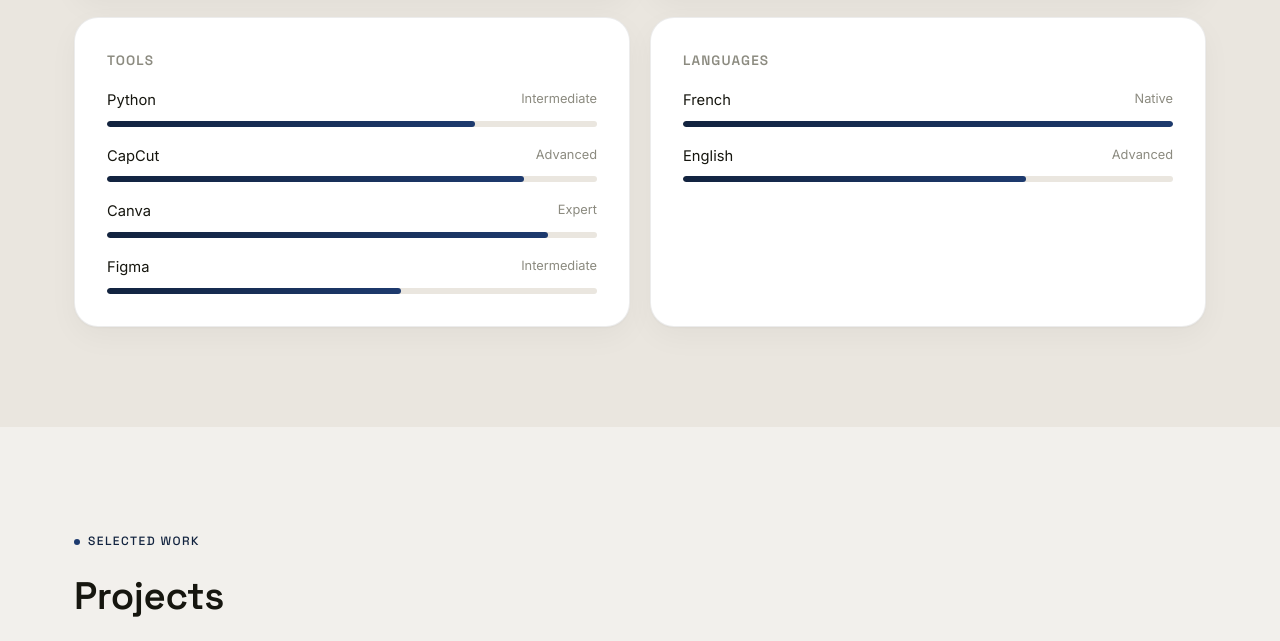
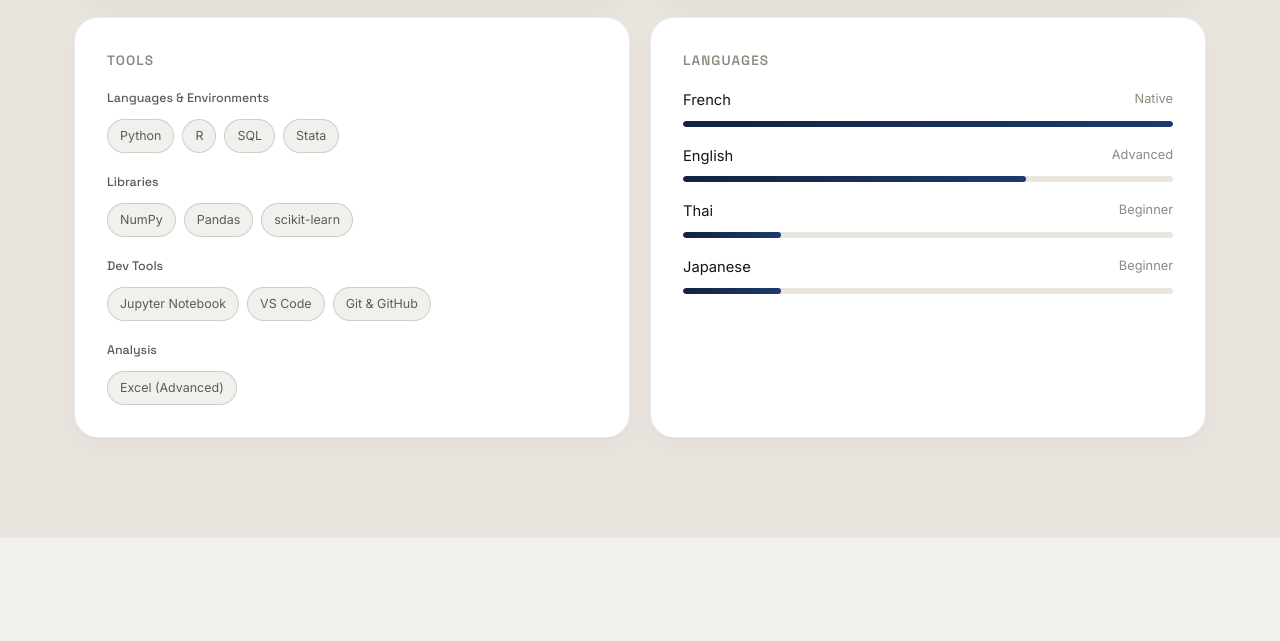
Before and after one commit to Annaatg/Portfolio, a plain HTML site: page index.html in a window 1280 px wide. Shown: the part 2915-3556 px from the top of the page. Drawn offline with Linux system fonts and the light colour scheme.

Commit message:
Rework the Tools card into categorized tags, add Thai & Japanese (#6)
Replace the Tools skill-bar list (Python/CapCut/Canva/Figma with
percentage bars) with grouped tag chips matching her actual technical
stack: Languages & Environments (Python, R, SQL, Stata), Libraries
(NumPy, Pandas, scikit-learn), Dev Tools (Jupyter Notebook, VS Code,
Git & GitHub), and Analysis (Excel Advanced).

Add Thai and Japanese to the Languages card, both at Beginner level.


Claude-Session: https://claude.ai/code/session_01AxbFoZgN3brWCyt3xGpQXH

Co-authored-by: Claude <noreply@anthropic.com>

```diff
--- a/css/style.css
+++ b/css/style.css
@@ -592,6 +592,25 @@ h1, h2, h3, h4, h5 {
   margin-bottom: 18px;
 }
 
+.tool-category {
+  margin-bottom: 20px;
+}
+
+.tool-category:last-child {
+  margin-bottom: 0;
+}
+
+.tool-category-label {
+  font-family: var(--font-display);
+  font-size: 0.78rem;
+  color: var(--text-muted);
+  margin-bottom: 10px;
+}
+
+.tool-category .service-tags {
+  margin-top: 0;
+}
+
 .skill-row {
   margin-bottom: 18px;
 }
--- a/index.html
+++ b/index.html
@@ -185,21 +185,40 @@
 
 				<div class="bento-card col-span-2 reveal skill-group">
 					<h4 data-key="tools-label">Tools</h4>
-					<div class="skill-row">
-						<div class="skill-row-head"><span>Python</span><span class="skill-level" data-key="level-intermediate">Intermediate</span></div>
-						<div class="skill-bar"><div class="skill-bar-fill" style="width:75%"></div></div>
+
+					<div class="tool-category">
+						<div class="tool-category-label" data-key="cat-languages-env">Languages &amp; Environments</div>
+						<div class="service-tags">
+							<span class="tag-chip">Python</span>
+							<span class="tag-chip">R</span>
+							<span class="tag-chip">SQL</span>
+							<span class="tag-chip">Stata</span>
+						</div>
 					</div>
-					<div class="skill-row">
-						<div class="skill-row-head"><span>CapCut</span><span class="skill-level" data-key="level-advanced">Advanced</span></div>
-						<div class="skill-bar"><div class="skill-bar-fill" style="width:85%"></div></div>
+
+					<div class="tool-category">
+						<div class="tool-category-label" data-key="cat-libraries">Libraries</div>
+						<div class="service-tags">
+							<span class="tag-chip">NumPy</span>
+							<span class="tag-chip">Pandas</span>
+							<span class="tag-chip">scikit-learn</span>
+						</div>
 					</div>
-					<div class="skill-row">
-						<div class="skill-row-head"><span>Canva</span><span class="skill-level" data-key="level-expert">Expert</span></div>
-						<div class="skill-bar"><div class="skill-bar-fill" style="width:90%"></div></div>
+
+					<div class="tool-category">
+						<div class="tool-category-label" data-key="cat-devtools">Dev Tools</div>
+						<div class="service-tags">
+							<span class="tag-chip">Jupyter Notebook</span>
+							<span class="tag-chip">VS Code</span>
+							<span class="tag-chip">Git &amp; GitHub</span>
+						</div>
 					</div>
-					<div class="skill-row">
-						<div class="skill-row-head"><span>Figma</span><span class="skill-level" data-key="level-intermediate">Intermediate</span></div>
-						<div class="skill-bar"><div class="skill-bar-fill" style="width:60%"></div></div>
+
+					<div class="tool-category">
+						<div class="tool-category-label" data-key="cat-analysis">Analysis</div>
+						<div class="service-tags">
+							<span class="tag-chip" data-key="excel-advanced">Excel (Advanced)</span>
+						</div>
 					</div>
 				</div>
 
@@ -212,6 +231,14 @@
 					<div class="skill-row">
 						<div class="skill-row-head"><span data-key="lang-english">English</span><span class="skill-level" data-key="level-advanced">Advanced</span></div>
 						<div class="skill-bar"><div class="skill-bar-fill" style="width:70%"></div></div>
+					</div>
+					<div class="skill-row">
+						<div class="skill-row-head"><span data-key="lang-thai">Thai</span><span class="skill-level" data-key="level-beginner">Beginner</span></div>
+						<div class="skill-bar"><div class="skill-bar-fill" style="width:20%"></div></div>
+					</div>
+					<div class="skill-row">
+						<div class="skill-row-head"><span data-key="lang-japanese">Japanese</span><span class="skill-level" data-key="level-beginner">Beginner</span></div>
+						<div class="skill-bar"><div class="skill-bar-fill" style="width:20%"></div></div>
 					</div>
 				</div>
 			</div>
@@ -485,13 +512,21 @@
 				"tag-pairs": "Pairs Trading",
 				"tag-equities": "Equities",
 				"tools-label": "Tools",
+				"cat-languages-env": "Languages &amp; Environments",
+				"cat-libraries": "Libraries",
+				"cat-devtools": "Dev Tools",
+				"cat-analysis": "Analysis",
+				"excel-advanced": "Excel (Advanced)",
 				"languages-label": "Languages",
 				"lang-french": "French",
 				"lang-english": "English",
+				"lang-thai": "Thai",
+				"lang-japanese": "Japanese",
 				"level-intermediate": "Intermediate",
 				"level-advanced": "Advanced",
 				"level-expert": "Expert",
 				"level-native": "Native",
+				"level-beginner": "Beginner",
 
 				"work-eyebrow": "Selected work",
 				"projects-title": "Projects",
@@ -586,13 +621,21 @@
 				"tag-pairs": "Pairs Trading",
 				"tag-equities": "Actions",
 				"tools-label": "Outils",
+				"cat-languages-env": "Langages &amp; Environnements",
+				"cat-libraries": "Bibliothèques",
+				"cat-devtools": "Outils de développement",
+				"cat-analysis": "Analyse",
+				"excel-advanced": "Excel (Avancé)",
 				"languages-label": "Langues",
 				"lang-french": "Français",
 				"lang-english": "Anglais",
+				"lang-thai": "Thaï",
+				"lang-japanese": "Japonais",
 				"level-intermediate": "Intermédiaire",
 				"level-advanced": "Avancé",
 				"level-expert": "Expert",
 				"level-native": "Langue maternelle",
+				"level-beginner": "Débutant",
 
 				"work-eyebrow": "Projets sélectionnés",
 				"projects-title": "Projets",
```
